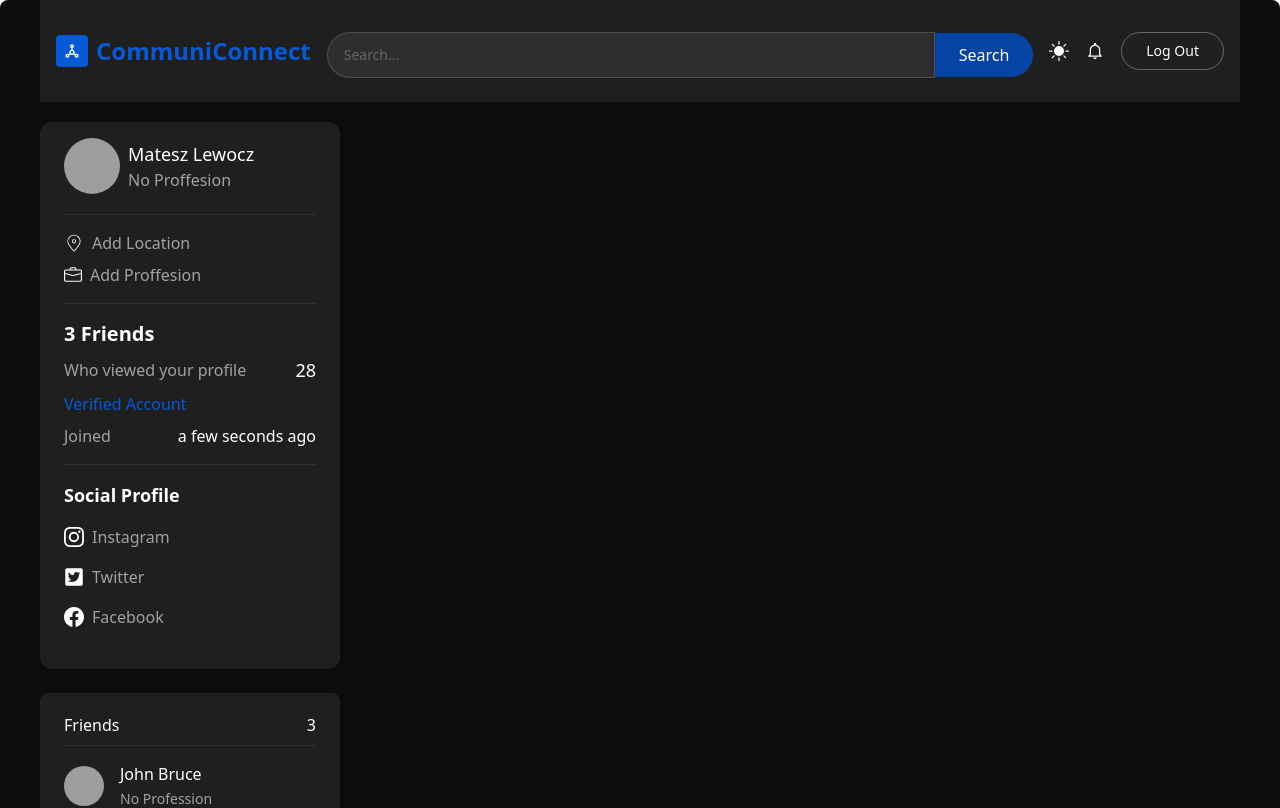
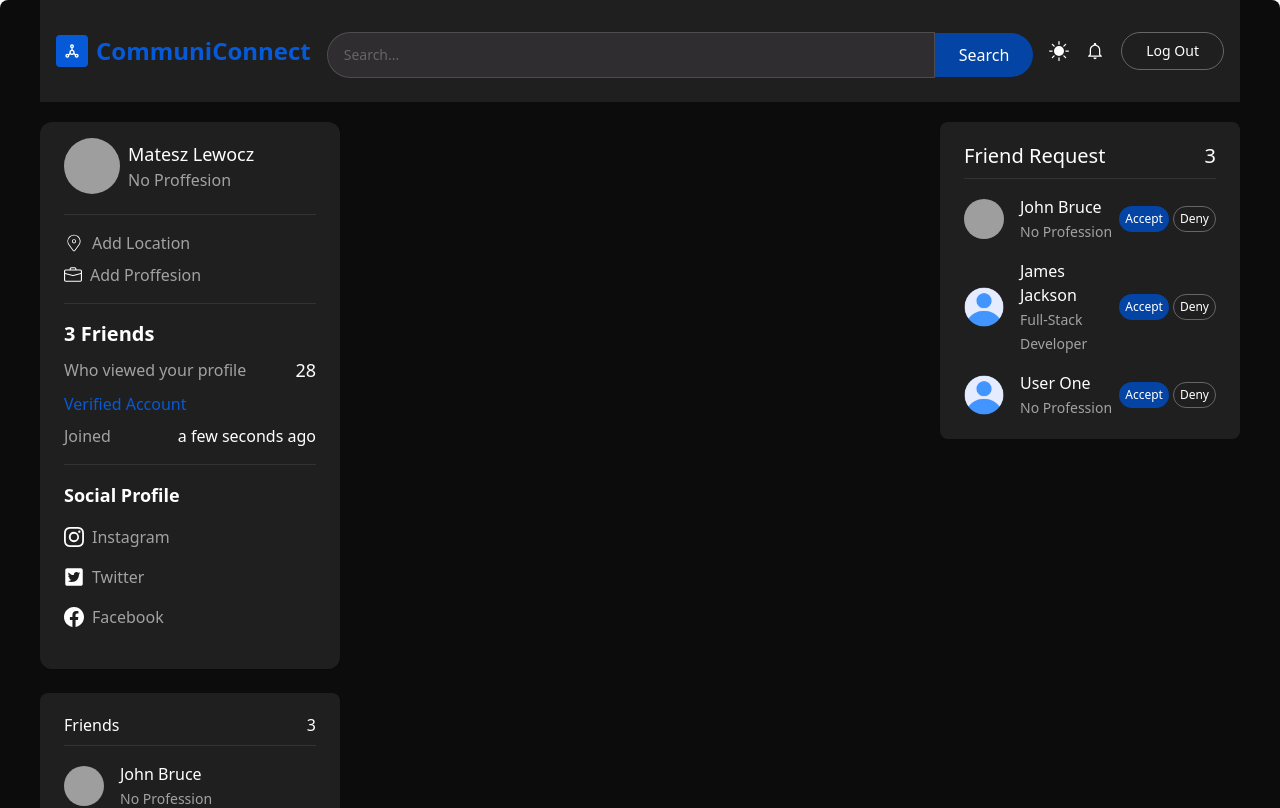
Before and after one commit to Lewoczegg/JS-Projekt, a React (Create React App) app in the folder client/: page / in a window 1280 px wide. Shown: the top 808 px of the page. Built offline with nearby package versions, Linux system fonts and the light colour scheme; grey boxes are pictures that could not be loaded; some icons are missing.

Commit message:
Add Friend Request UI

```diff
--- a/client/src/pages/Home.jsx
+++ b/client/src/pages/Home.jsx
@@ -1,9 +1,14 @@
-import React from "react";
+import React, { useState } from "react";
 import { useSelector } from "react-redux";
-import { FriendsCard, ProfileCard, TopBar } from "../components";
+import { CustomButton, FriendsCard, ProfileCard, TopBar } from "../components";
+import { friends, requests } from "../assets/data";
+import { Link } from "react-router-dom";
+import { NoProfile } from "../assets";
 
 const Home = () => {
   const { user } = useSelector((state) => state.user);
+  const [friendRequest, setFriendRequest] = useState(requests);
+  const [suggestedFriends, setSuggestedFriends] = useState(requests);
 
   return (
     <div className="w-full px-0 lg:px-10 pb-20 2xl:px-40 bg-bgColor lg:rounded-lg h-full overflow-hidden">
@@ -15,10 +20,58 @@
           <ProfileCard user={user} />
           <FriendsCard friends={user?.friends} />
         </div>
+
         {/* CENETR */}
-        <div></div>
+        <div className="flex-1 h-full bg-primary px-4 flex flex-col gap-6 overflow-y-auto"></div>
+
         {/* RIGHT */}
-        <div></div>
+        <div className="hidden w-1/4 h-full lg:flex flex-col gap-8 overfolw-y-auto">
+          {/* FREIND REQUEST */}
+          <div className="w-full bg-primary shadow-sm rounded-lg px-6 py-5">
+            <div className="flex items-center justify-between text-xl text-ascent-1 pb-2 border-b border-[#66666645]">
+              <span>Friend Request</span>
+              <span>{friendRequest?.length}</span>
+            </div>
+            <div className="w-full flex flex-col gap-4 pt-4">
+              {friendRequest?.map(({ _id, requestFrom: from }) => (
+                <div key={_id} className="flex items-center justify-between">
+                  <Link
+                    to={"/profile/" + from?._id}
+                    className="w-full flex gap-4 items-center curosr-pointer"
+                  >
+                    <img
+                      src={from?.profileUrl ?? NoProfile}
+                      alt={from?.firstName}
+                      className="w-10 h-10 object-cover rounded-full"
+                    />
+                    <div className="flex-1 ">
+                      <p className="text-base font-medium text-ascent-1">
+                        {from?.firstName} {from?.lastName}
+                      </p>
+                      <span className="text-sm text-ascent-2">
+                        {from?.profession ?? "No Profession"}
+                      </span>
+                    </div>
+                  </Link>
+
+                  <div className="flex gap-1">
+                    <CustomButton
+                      title="Accept"
+                      containerStyles="bg-[#0444a4] text-xs text-white px-1.5 py-1 rounded-full"
+                    />
+                    <CustomButton
+                      title="Deny"
+                      containerStyles="border border-[#666] text-xs text-ascent-1 px-1.5 py-1 rounded-full"
+                    />
+                  </div>
+                </div>
+              ))}
+            </div>
+          </div>
+
+          {/* SUGGESTED FRIENDS */}
+          <div></div>
+        </div>
       </div>
     </div>
   );
```
